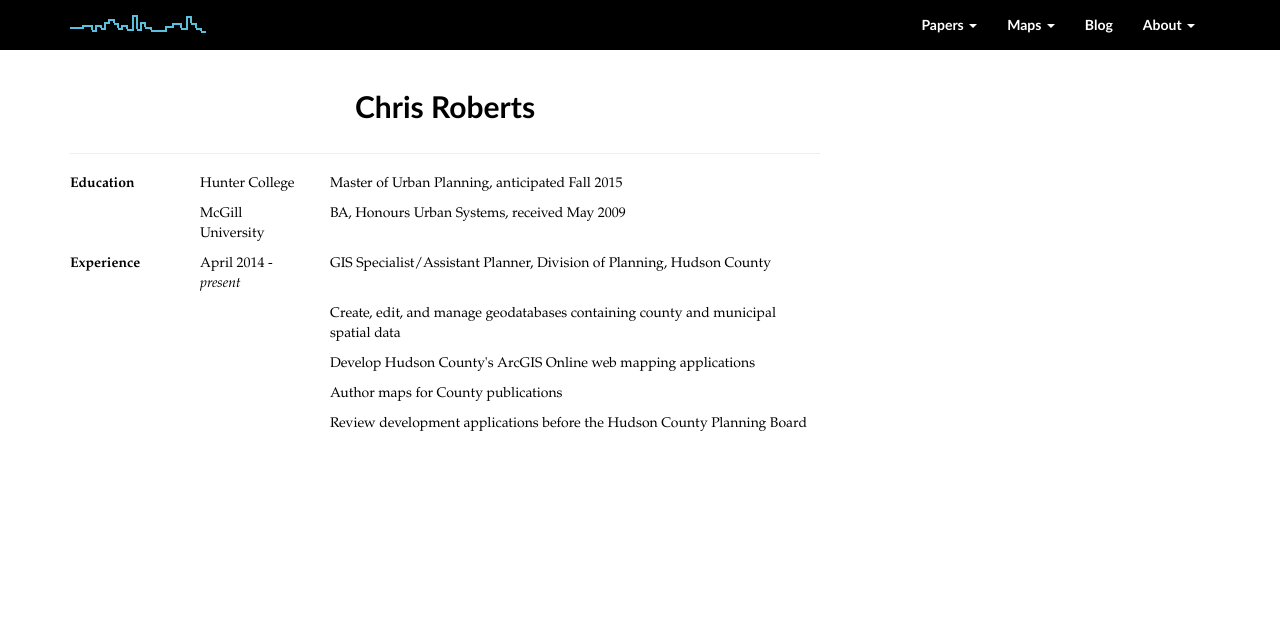
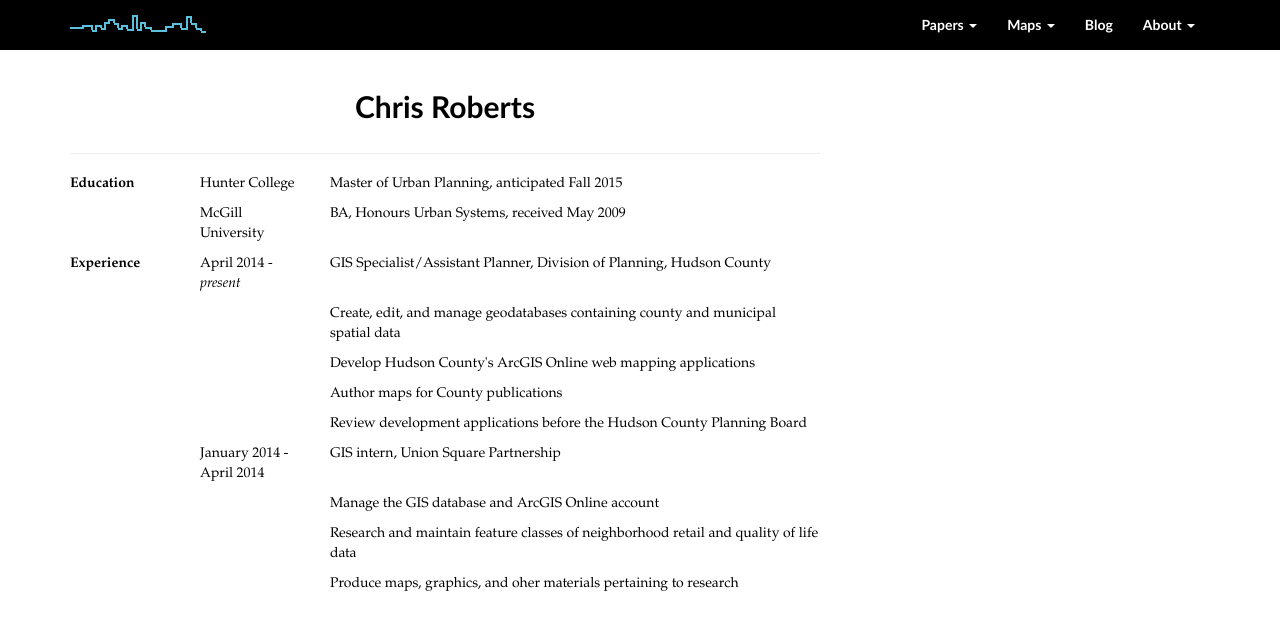
Before and after one commit to chrisrobertsnyc/chrisrobertsnyc.github.io, a Jekyll site: the page built from about/cv.html, in a window 1280 px wide. Shown: the top 630 px of the page. Built offline with Jekyll 4.4.1, drawn with Linux system fonts in a browser that asks for light colours; nearby versions of some CDN libraries.

Commit message:
adding USP info

```diff
--- a/about/cv.html
+++ b/about/cv.html
@@ -44,3 +44,20 @@ title: CV
 			<p>Review development applications before the Hudson County Planning Board</p>
 	</div>
 </div>
+<div class="row">
+	<div class="col-md-2">
+	</div>
+	<div class="col-md-2">
+		<p>January 2014 - April 2014</p>
+	</div>
+	<div class="col-md-8">
+		<p>GIS intern, Union Square Partnership</p>
+	</div>
+</div>
+<div class="row">
+	<div class="col-md-8 col-md-offset-4">
+			<p>Manage the GIS database and ArcGIS Online account</p>
+			<p>Research and maintain feature classes of neighborhood retail and quality of life data</p>
+			<p>Produce maps, graphics, and oher materials pertaining to research</p>
+	</div>
+</div>
```
